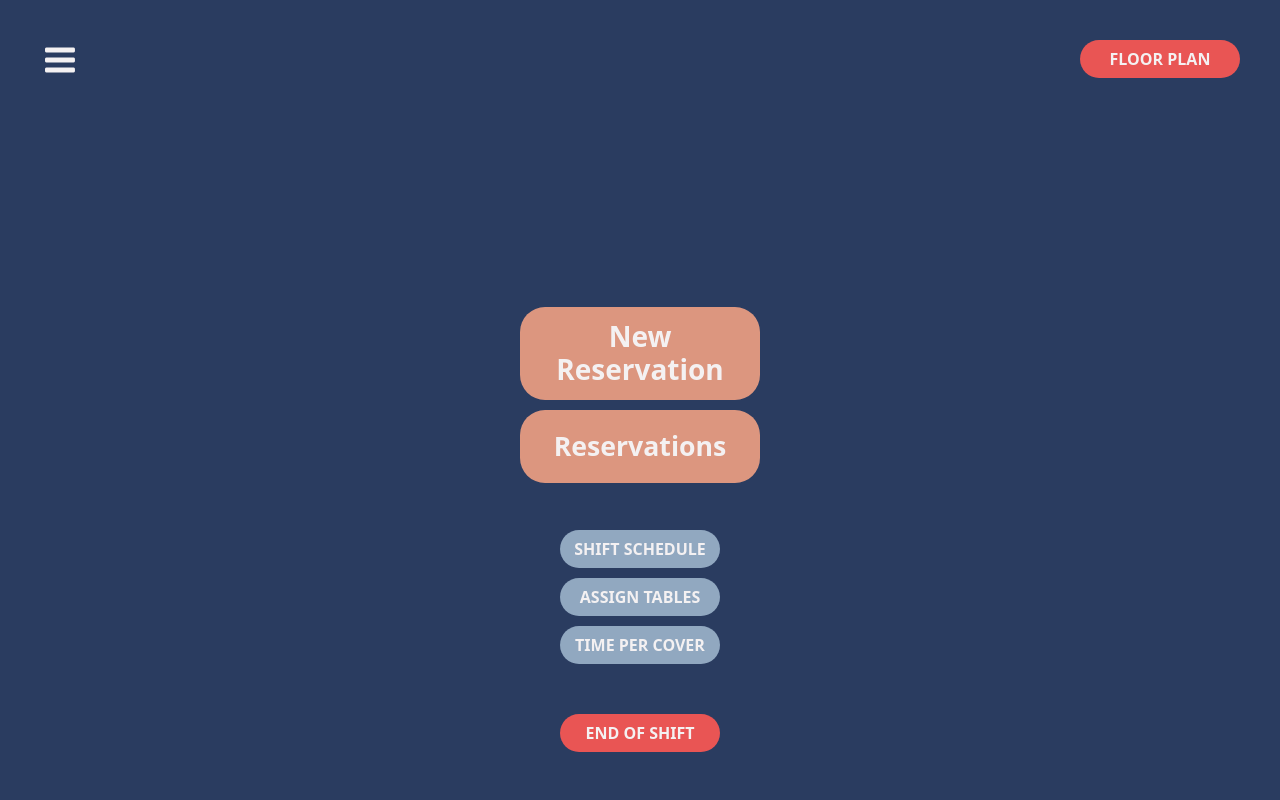
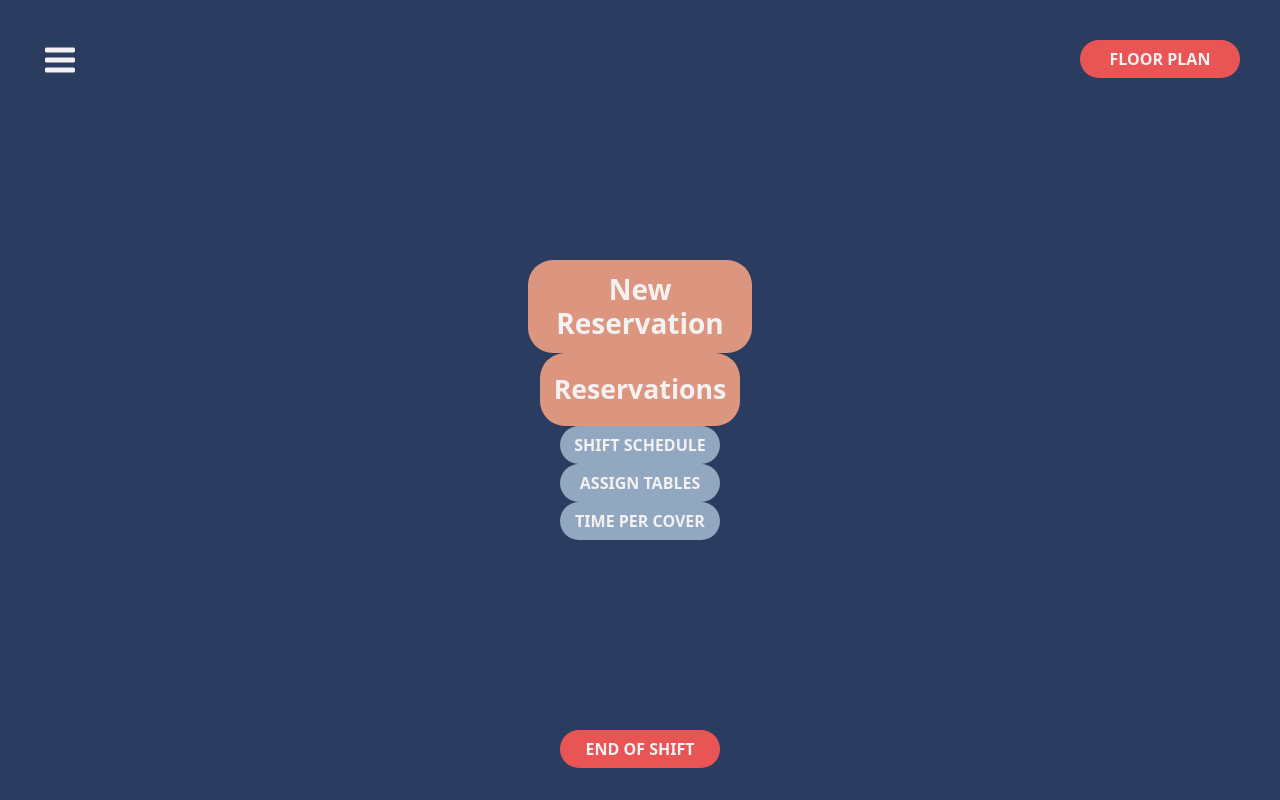
Before and after one commit to Mkamboykos/Zerbez-pwa, a React (Create React App) app: page /Dashboard in a window 1280 px wide. Built offline with nearby package versions, Linux system fonts and the light colour scheme.

Commit message:
working on dashboard buttons positioning

```diff
--- a/src/index.css
+++ b/src/index.css
@@ -464,7 +464,7 @@ input.codeFourBarText.form-control::placeholder{
 
 .Dashboard_button_FloorPlan{
   border: none;
-  position: fixed;
+  position: absolute;
   top: 40px;
   right: 40px;
   border-radius: 25px;
@@ -476,10 +476,9 @@ input.codeFourBarText.form-control::placeholder{
 
 .Dashboard_button_NewReservation{
   border: none;
-  position: fixed;
-  bottom: 14.3em;
+  position: relative;
   border-radius: 25px;
-  width: 8.6em;
+  width: 8em;
   height: calc(2.8em + .75rem + 2px);
   font-size: 21pt;
   line-height: 1.2;
@@ -489,10 +488,9 @@ input.codeFourBarText.form-control::placeholder{
 
 .Dashboard_button_Reserations{
   border: none;
-  position: fixed;
-  bottom: 11.9em;
+  position: relative;
   border-radius: 25px;
-  width: 9em;
+  width: 7.5em;
   height: calc(2.2em + .75rem + 2px);
   font-size: 20pt;
   color: #F4F1F2;
@@ -501,8 +499,7 @@ input.codeFourBarText.form-control::placeholder{
 
 .Dashboard_button_ShiftSchedule{
   border: none;
-  position: fixed;
-  bottom: 14.5em;
+  position: relative;
   border-radius: 25px;
   width: 10em;
   height: calc(1.5em + .75rem + 2px);
@@ -512,8 +509,7 @@ input.codeFourBarText.form-control::placeholder{
 
 .Dashboard_button_AssignTables{
   border: none;
-  position: fixed;
-  bottom: 11.5em;
+  position: relative;
   border-radius: 25px;
   width: 10em;
   height: calc(1.5em + .75rem + 2px);
@@ -523,8 +519,7 @@ input.codeFourBarText.form-control::placeholder{
 
 .Dashboard_button_TimePerCover{
   border: none;
-  position: fixed;
-  bottom: 8.5em;
+  position: relative;
   border-radius: 25px;
   width: 10em;
   height: calc(1.5em + .75rem + 2px);
@@ -534,8 +529,8 @@ input.codeFourBarText.form-control::placeholder{
 
 .Dashboard_button_EndShift{
   border: none;
-  position: fixed;
-  bottom: 3em;
+  position: absolute;
+  bottom: 2em;
   border-radius: 25px;
   width: 10em;
   height: calc(1.5em + .75rem + 2px);
```
